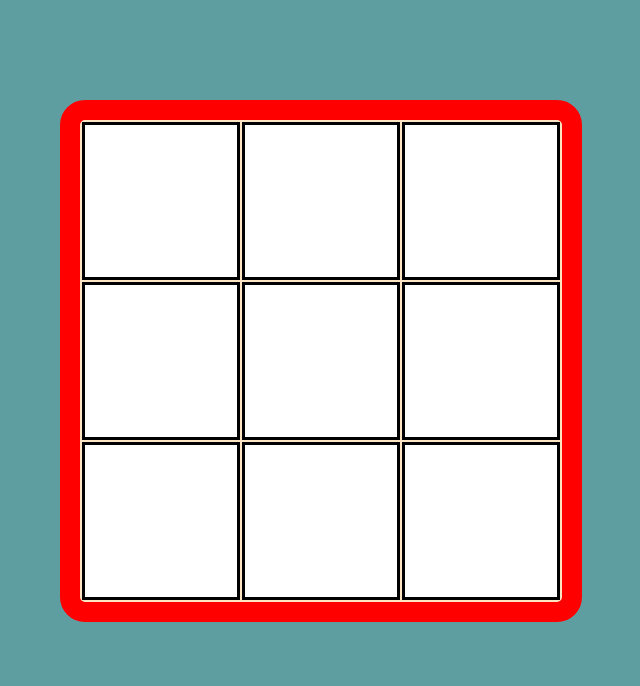
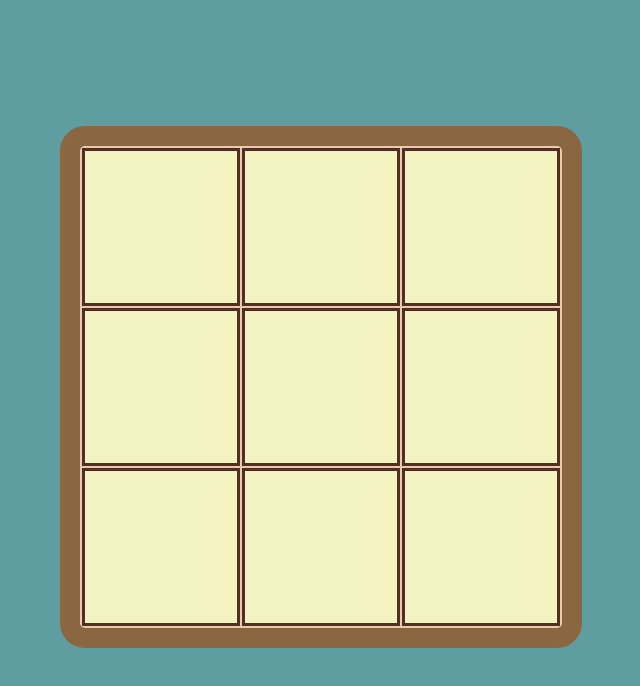
Before and after one commit to lurailabs/Tic-tac-toe, a plain HTML site: page index.html in a window 1280 px wide. Shown: the whole page, without its empty margins (319-959 px from the left). Drawn offline with Linux system fonts and the light colour scheme.

Commit message:
Some CSS styling

```diff
--- a/css/styles.css
+++ b/css/styles.css
@@ -4,27 +4,36 @@
 }
 
 table {
-    margin:             100px auto 0;
-    background-color:   bisque;
-    font-family:        'Permanent Marker', cursive;
+    margin:             10% auto 0;
+    background-color:   #e8cbaf;
+
 }
 
 table, tr, td {
-    border:             solid 20px red;
+    border:             solid 20px #8a6741;
     border-collapse:    separate;
     border-radius:      25px;
 }
 
 tr, td {
 
-    border:             solid 3px black;
+    border:             solid 3px #542e20;
     border-radius:      0;
+    background-color:   #f3f2c1;
+    transition:         background-color 2s;
 }
 
 td {
     width:              150px;
     height:             150px;
-    background-color:   white;
     text-align:         center;
+    color:              #132323;
+    font-family:        'Permanent Marker', cursive;
+    text-shadow:        3px 3px 8px rgba(173, 177, 190, 0.7);
     font-size:          10rem;
 }
+
+
+td.highlight {
+    background-color: #deddaf;
+}
```
